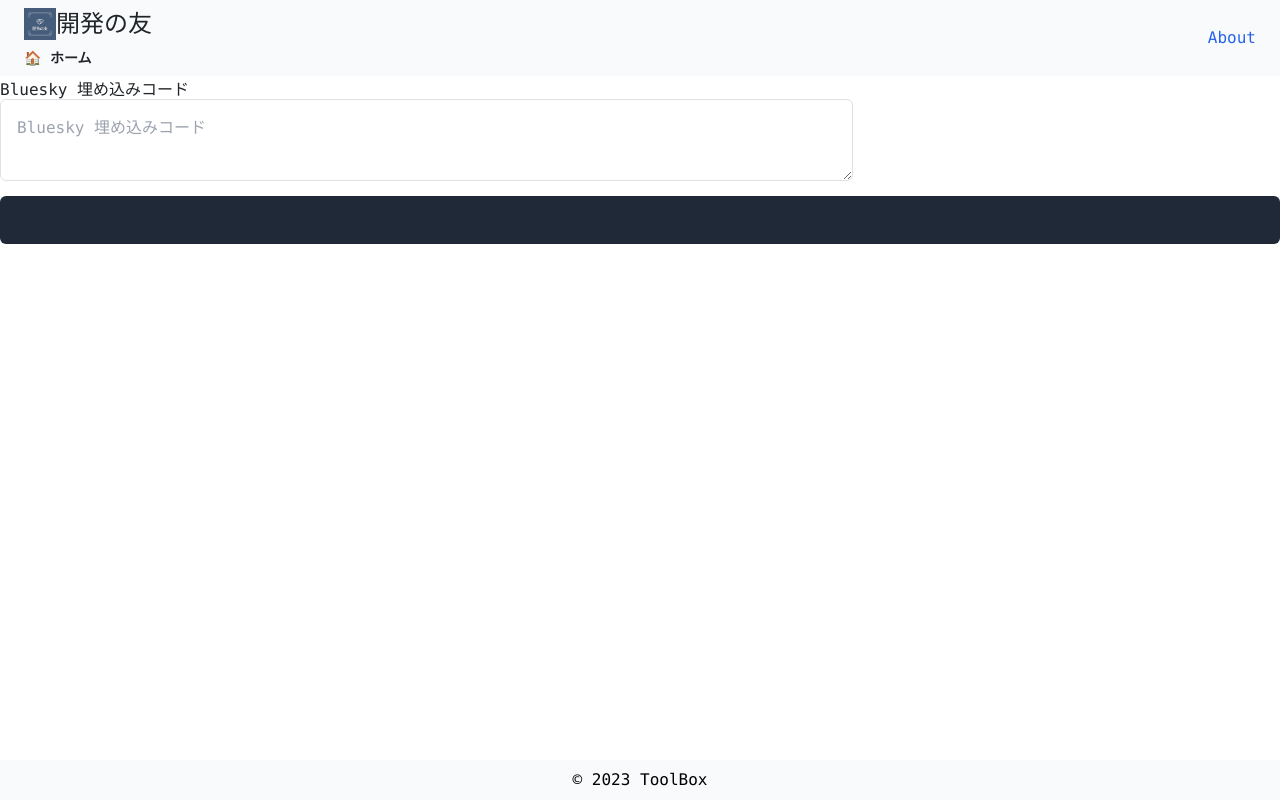
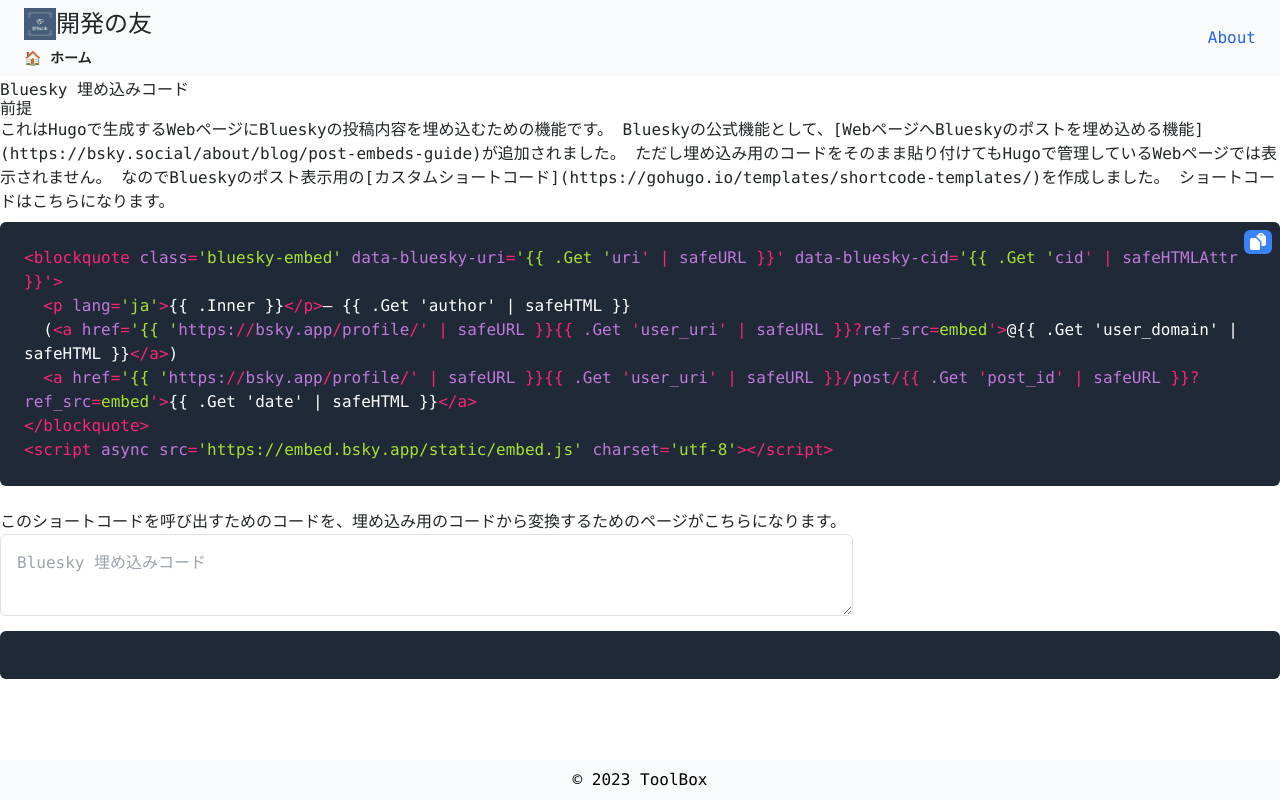
Before and after one commit to foresukecom/toolbox, a Vue app: page /bluesky-shortcodes in a window 1280 px wide. Built offline with nearby package versions, Linux system fonts and the light colour scheme; no server answers.

Commit message:
docs: 説明追加

```diff
--- a/src/views/BlueskyShortcodes.vue
+++ b/src/views/BlueskyShortcodes.vue
@@ -1,6 +1,26 @@
 <template>
   <div>
     <h1>Bluesky 埋め込みコード</h1>
+
+    <h2>前提</h2>
+    これはHugoで生成するWebページにBlueskyの投稿内容を埋め込むための機能です。
+    Blueskyの公式機能として、[WebページへBlueskyのポストを埋め込める機能](https://bsky.social/about/blog/post-embeds-guide)が追加されました。
+
+    ただし埋め込み用のコードをそのまま貼り付けてもHugoで管理しているWebページでは表示されません。
+    なのでBlueskyのポスト表示用の[カスタムショートコード](https://gohugo.io/templates/shortcode-templates/)を作成しました。
+    ショートコードはこちらになります。
+
+    <text-highlighter :formattedText="`<blockquote class='bluesky-embed' data-bluesky-uri='{{ .Get 'uri' | safeURL }}' data-bluesky-cid='{{ .Get 'cid' | safeHTMLAttr }}'>
+  <p lang='ja'>{{ .Inner }}</p>&mdash; {{ .Get 'author' | safeHTML }}
+  (<a href='{{ 'https://bsky.app/profile/' | safeURL }}{{ .Get 'user_uri' | safeURL }}?ref_src=embed'>@{{ .Get 'user_domain' | safeHTML }}</a>)
+  <a href='{{ 'https://bsky.app/profile/' | safeURL }}{{ .Get 'user_uri' | safeURL }}/post/{{ .Get 'post_id' | safeURL }}?ref_src=embed'>{{ .Get 'date' | safeHTML }}</a>
+</blockquote>
+<script async src='https://embed.bsky.app/static/embed.js' charset='utf-8'></script>`"
+      highlightLanguage="html"></text-highlighter>
+
+      このショートコードを呼び出すためのコードを、埋め込み用のコードから変換するためのページがこちらになります。
+
+
     <textarea class="resize border rounded-md p-3 w-2/3" v-model="htmlInput" @input="generateShortcode"
       placeholder="Bluesky 埋め込みコード"></textarea>
 
```
